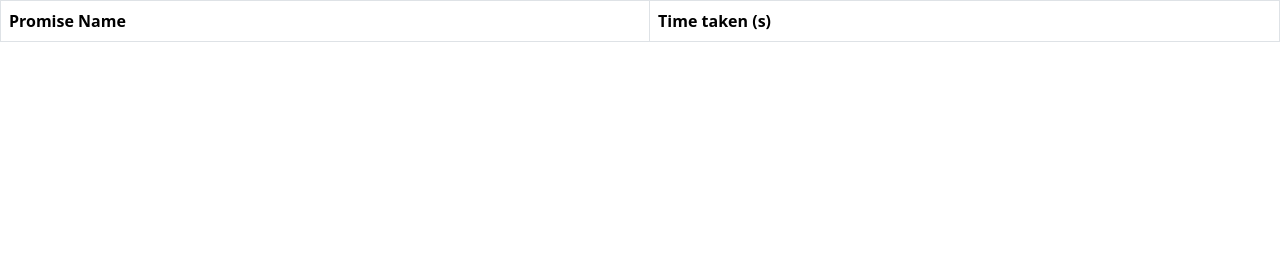
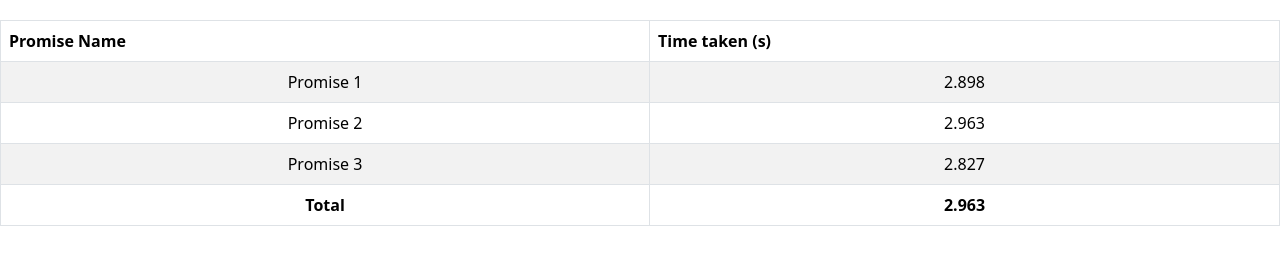
Before and after one commit to acciojob/wait-for-multiple-promises-sapanagupta25, a website: page main.html in a window 1280 px wide. Drawn offline with nearby package versions, Linux system fonts and the light colour scheme.

Commit message:
created a submission

```diff
--- a/main.html
+++ b/main.html
@@ -1,5 +1,4 @@
 <!DOCTYPE html>
-
 <html>
   <head>
     <link rel="stylesheet" href="styles.css" />
@@ -12,7 +11,6 @@
   </head>
 
   <body>
-    <!-- the entire body must be written by student -->
     <table class="table table-striped table-hover table-bordered">
       <thead>
         <tr>
@@ -20,7 +18,11 @@
           <th>Time taken (s)</th>
         </tr>
       </thead>
-      <tbody id="output"></tbody>
+      <tbody id="output">
+        <tr>
+          <td colspan="2" class="text-center">Loading...</td>
+        </tr>
+      </tbody>
     </table>
 
     <script type="text/javascript" src="./script.js"></script>
--- a/script.js
+++ b/script.js
@@ -1 +1,40 @@
 //your JS code here. If required.
+const output = document.getElementById("output");
+
+function createPromise(index) {
+  return new Promise((resolve) => {
+    const time = (Math.random() * 2 + 1).toFixed(3); // Random time between 1 and 3 seconds
+    setTimeout(() => {
+      resolve({ index, time });
+    }, time * 1000);
+  });
+}
+
+// Create 3 promises
+const promises = [createPromise(1), createPromise(2), createPromise(3)];
+
+Promise.all(promises).then((results) => {
+  // Remove loading row
+  output.innerHTML = "";
+
+  // Populate table with resolved values
+  results.forEach((result) => {
+    const row = document.createElement("tr");
+    row.innerHTML = `
+      <td>Promise ${result.index}</td>
+      <td>${result.time}</td>
+    `;
+    output.appendChild(row);
+  });
+
+  // Calculate total time (longest time)
+  const totalTime = Math.max(...results.map((result) => parseFloat(result.time))).toFixed(3);
+
+  // Add total row
+  const totalRow = document.createElement("tr");
+  totalRow.innerHTML = `
+    <td><strong>Total</strong></td>
+    <td><strong>${totalTime}</strong></td>
+  `;
+  output.appendChild(totalRow);
+});
--- a/styles.css
+++ b/styles.css
@@ -1 +1,14 @@
 /*  your css code here. If applicable */
+body {
+  font-family: Arial, sans-serif;
+  margin: 20px;
+}
+
+table {
+  width: 100%;
+  margin-top: 20px;
+}
+
+th, td {
+  text-align: center;
+}
```
